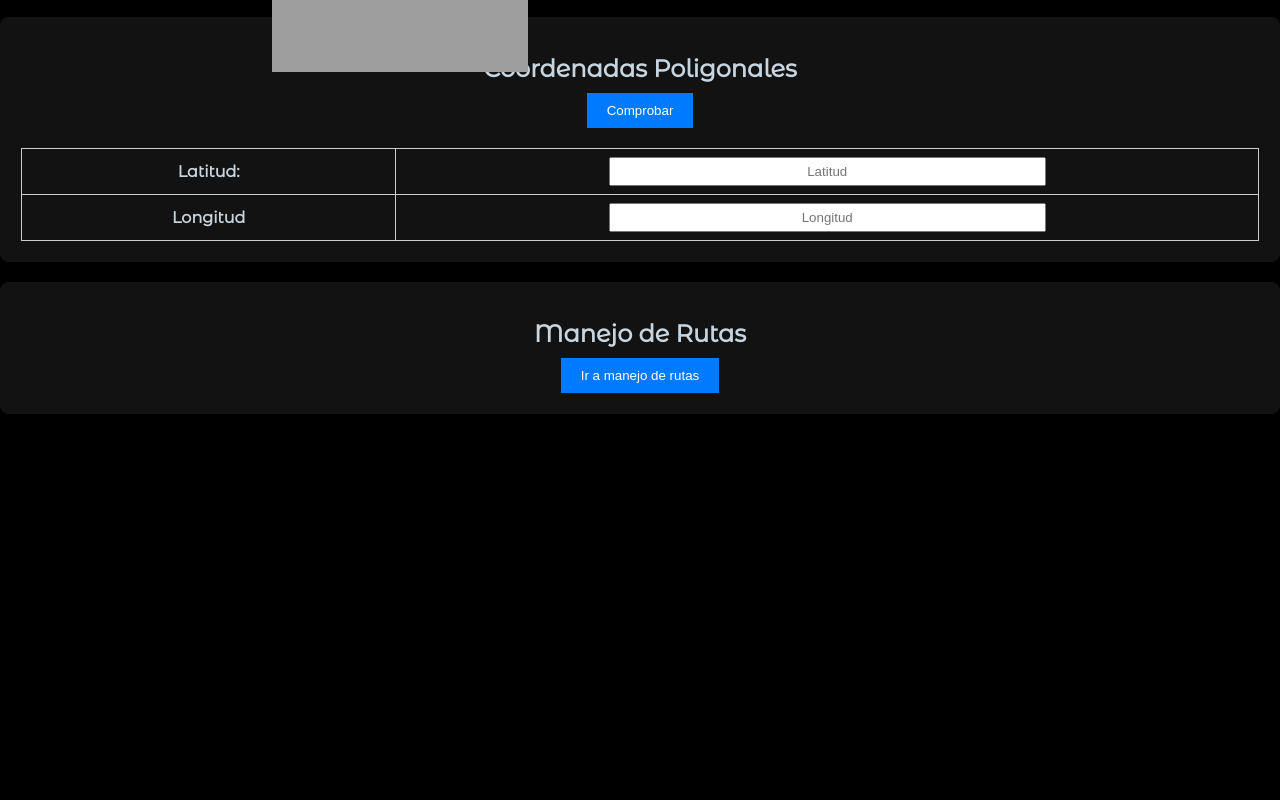
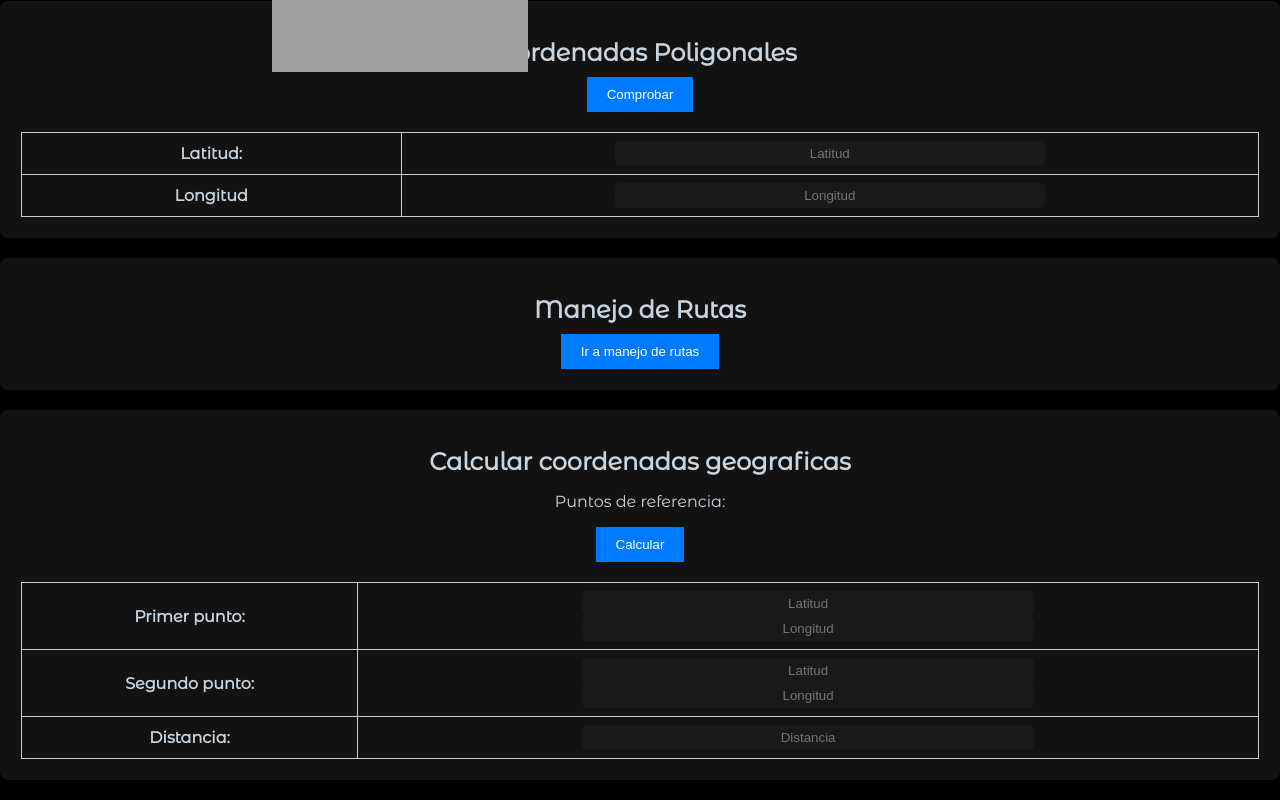
Before and after one commit to Edgarsc0/gabow_sistems, a Next.js app: page / in a window 1280 px wide. Shown: the part 960-1760 px from the top of the page. Before the commit the page ends 1394 px from the top, so only its background shows below. Built offline with nearby package versions, Linux system fonts and the light colour scheme; grey boxes are pictures that could not be loaded.

Commit message:
nueva act

```diff
--- a/pages/index.js
+++ b/pages/index.js
@@ -137,6 +137,64 @@ const Main = () => {
     })
   };
 
+  const unitVector = vector => {
+    const magnitud = (vector[0] ** 2 + vector[1] ** 2 + vector[2] ** 2) ** (1 / 2);
+    return [
+      vector[0] / magnitud,
+      vector[1] / magnitud,
+      vector[2] / magnitud
+    ];
+  }
+
+  const magnitude = vector => {
+    return (vector[0] ** 2 + vector[1] ** 2 + vector[2] ** 2) ** (1 / 2);
+  }
+
+  const handleCalculateCoords = (e) => {
+    e.preventDefault();
+    const [lat1, lon1] = [parseFloat(e.target.lat1.value), parseFloat(e.target.lon1.value)];
+    const [lat2, lon2] = [parseFloat(e.target.lat2.value), parseFloat(e.target.lon2.value)];
+    const vector1 = [
+      r * Math.cos(toRadians(lat1)) * Math.cos(toRadians(lon1)),
+      r * Math.cos(toRadians(lat1)) * Math.sin(toRadians(lon1)),
+      r * Math.sin(toRadians(lat1))
+    ];
+    const vector2 = [
+      r * Math.cos(toRadians(lat2)) * Math.cos(toRadians(lon2)),
+      r * Math.cos(toRadians(lat2)) * Math.sin(toRadians(lon2)),
+      r * Math.sin(toRadians(lat2))
+    ];
+    const xiVector = [
+      vector2[0] - vector1[0],
+      vector2[1] - vector1[1],
+      vector2[2] - vector1[2]
+    ];
+    const teta = 180 * parseFloat(e.target.dist.value) / (Math.PI * r);
+    const gamma = toRadians(180 - Math.acos(pointProduct(vector1, xiVector) / (magnitude(vector1) * magnitude(xiVector))));
+    const sigma = 2 * Math.PI - teta - gamma;
+    console.log(teta + gamma + sigma);
+    const k0 = r * Math.sin(teta) / Math.sin(sigma);
+    console.log(k0);
+    const xiUnitVector = unitVector(xiVector);
+    const k0XiUnitVector = [
+      k0 * xiUnitVector[0],
+      k0 * xiUnitVector[1],
+      k0 * xiUnitVector[2]
+    ];
+    const wVector = [
+      vector1[0] + k0XiUnitVector[0],
+      vector1[1] + k0XiUnitVector[1],
+      vector1[2] + k0XiUnitVector[2]
+    ];
+    const vector3 = [
+      r * wVector[0],
+      r * wVector[1],
+      r * wVector[2]
+    ];
+    console.log(vector3);
+    console.log(Math.asin(vector3[2] / r));
+  }
+
   const styles = {
     division: {
       backgroundColor: "#121212",
@@ -182,6 +240,10 @@ const Main = () => {
     input: {
       width: "50%",
       padding: "5px",
+      backgroundColor: "#191919",
+      color: "white",
+      border: "  white",
+      borderRadius: "5px"
     },
   };
 
@@ -347,7 +409,40 @@ const Main = () => {
       </div >
       <div style={styles.division}>
         <h1 style={styles.title}>Manejo de Rutas</h1>
-        <button style={styles.button} onClick={()=>window.location.href="https://edgarsc0.github.io/prueba-grafos/"}>Ir a manejo de rutas</button>
+        <button style={styles.button} onClick={() => window.location.href = "https://edgarsc0.github.io/prueba-grafos/"}>Ir a manejo de rutas</button>
+      </div>
+      <div style={styles.division}>
+        <h1 style={styles.title}>Calcular coordenadas geograficas</h1>
+        <p>Puntos de referencia:</p>
+        <form onSubmit={handleCalculateCoords}>
+          <button style={styles.button}>Calcular</button>
+          <table style={styles.locationTable}>
+            <tbody>
+              <tr>
+                <th style={styles.tableCell}>Primer punto:</th>
+                <td style={styles.tableCell}>
+                  <input style={styles.input} placeholder="Latitud" name="lat1"></input>
+                  <input style={styles.input} placeholder="Longitud" name="lon1"></input>
+                </td>
+              </tr>
+              <tr>
+                <th style={styles.tableCell}>Segundo punto:</th>
+                <td style={styles.tableCell}>
+                  <input style={styles.input} placeholder="Latitud" name="lat2"></input>
+                  <input style={styles.input} placeholder="Longitud" name="lon2"></input>
+                </td>
+              </tr>
+              <tr>
+                <th style={styles.tableCell}>
+                  Distancia:
+                </th>
+                <td style={styles.tableCell}>
+                  <input style={styles.input} placeholder="Distancia" name="dist"></input>
+                </td>
+              </tr>
+            </tbody>
+          </table>
+        </form>
       </div>
     </>
   );
```
